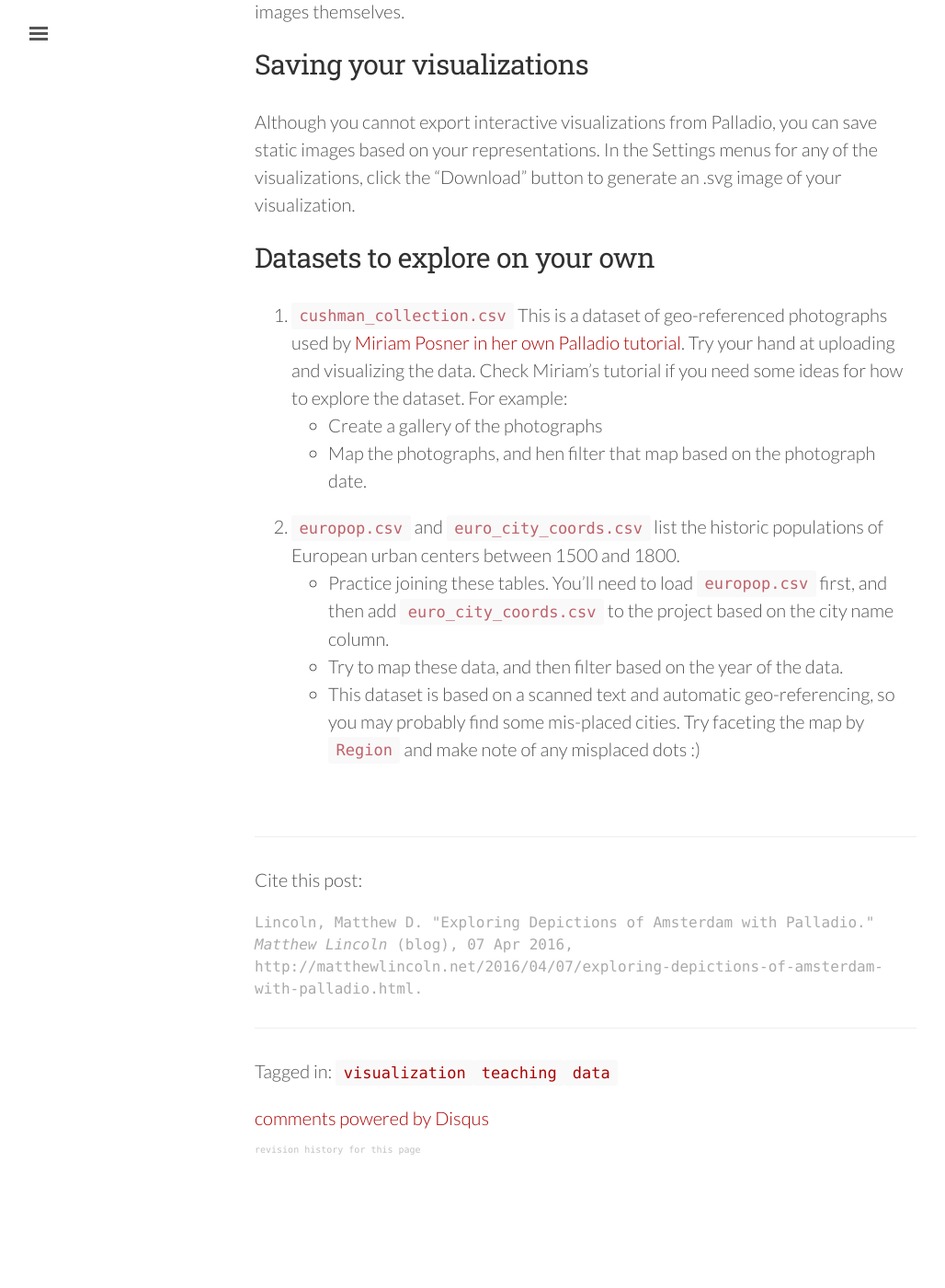
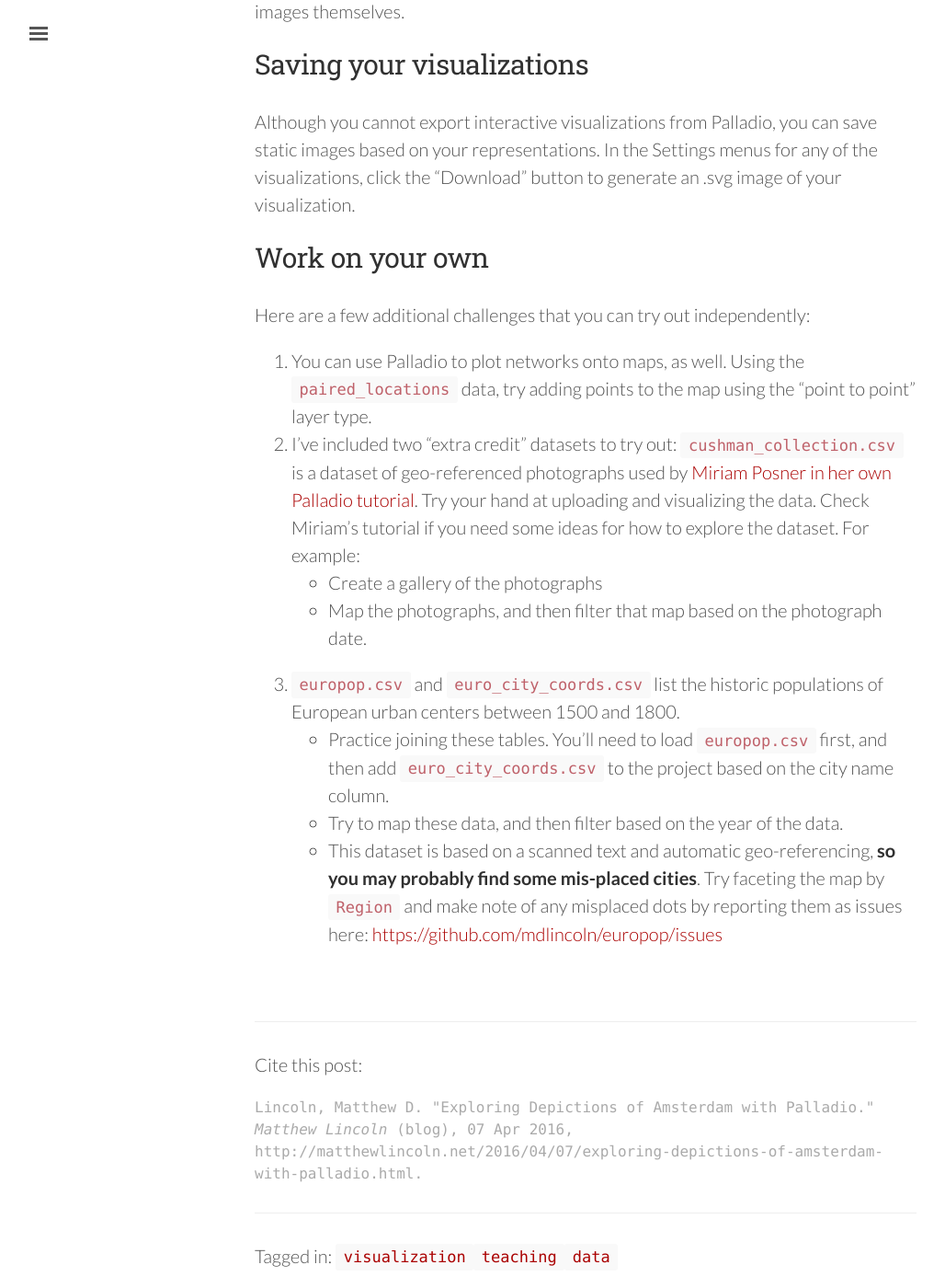
Before and after one commit to mdlincoln/mdlincoln.github.io, a Jekyll site: the page built from _posts/2016-04-07-exploring-depictions-of-amsterdam-with-palladio.md, in a window 1280 px wide and 1400 px high, scrolled down 5359 px. Shown: the whole window at 92% size, without its empty margins (3-1031 px from the left). Built offline with Jekyll 4.4.1, drawn with Linux system fonts in a browser that asks for light colours; nearby versions of some CDN libraries; comment, search, counter and statistics services are not loaded; before the commit the page ends 6619 px from its top, so only the background shows below that.

Commit message:
Finalize the extra cerdit assignments

```diff
--- a/_posts/2016-04-07-exploring-depictions-of-amsterdam-with-palladio.md
+++ b/_posts/2016-04-07-exploring-depictions-of-amsterdam-with-palladio.md
@@ -120,13 +120,15 @@ Like we did with the map, see if you can find any patterns when filtering by tim
 
 Although you cannot export interactive visualizations from Palladio, you can save static images based on your representations. In the Settings menus for any of the visualizations, click the "Download" button to generate an .svg image of your visualization.
 
-## Datasets to explore on your own
+## Work on your own
 
-1. `cushman_collection.csv` This is a dataset of geo-referenced photographs used by [Miriam Posner in her own Palladio tutorial](http://miriamposner.com/blog/getting-started-with-palladio/). Try your hand at uploading and visualizing the data. Check Miriam's tutorial if you need some ideas for how to explore the dataset. For example:
+Here are a few additional challenges that you can try out independently:
+
+1. You can use Palladio to plot networks onto maps, as well. Using the `paired_locations` data, try adding points to the map using the "point to point" layer type.
+1. I've included two "extra credit" datasets to try out: `cushman_collection.csv` is a dataset of geo-referenced photographs used by [Miriam Posner in her own Palladio tutorial](http://miriamposner.com/blog/getting-started-with-palladio/). Try your hand at uploading and visualizing the data. Check Miriam's tutorial if you need some ideas for how to explore the dataset. For example:
   - Create a gallery of the photographs
-  - Map the photographs, and hen filter that map based on the photograph date.
-
-2. `europop.csv` and `euro_city_coords.csv` list the historic populations of European urban centers between 1500 and 1800.
+  - Map the photographs, and then filter that map based on the photograph date.
+1. `europop.csv` and `euro_city_coords.csv` list the historic populations of European urban centers between 1500 and 1800.
   - Practice joining these tables. You'll need to load `europop.csv` first, and then add `euro_city_coords.csv` to the project based on the city name column.
   - Try to map these data, and then filter based on the year of the data.
-  - This dataset is based on a scanned text and automatic geo-referencing, so you may probably find some mis-placed cities. Try faceting the map by `Region` and make note of any misplaced dots :)
+  - This dataset is based on a scanned text and automatic geo-referencing, **so you may probably find some mis-placed cities**. Try faceting the map by `Region` and make note of any misplaced dots by reporting them as issues here: <https://github.com/mdlincoln/europop/issues>
```
